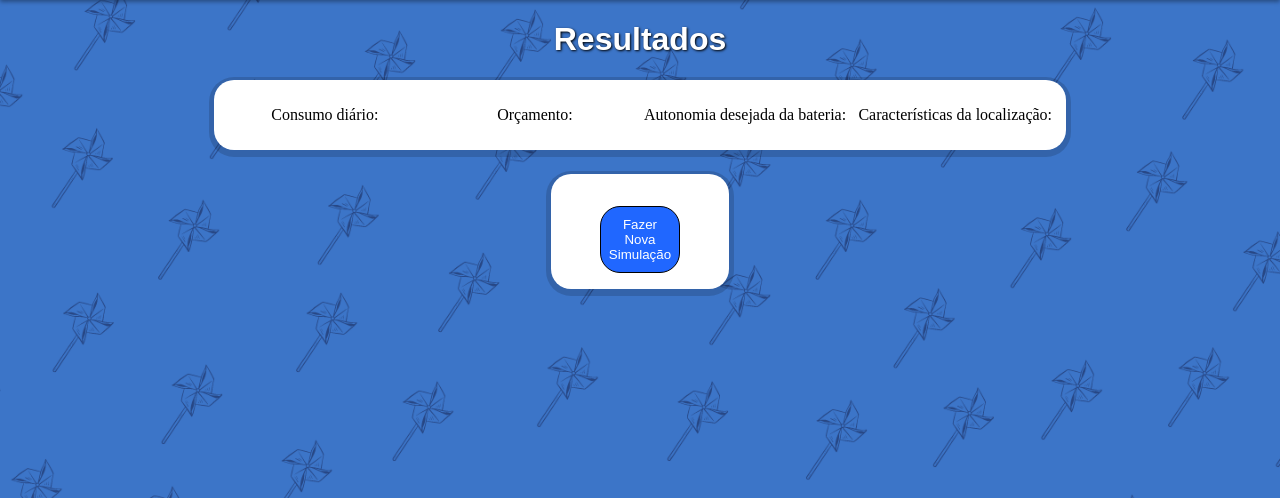
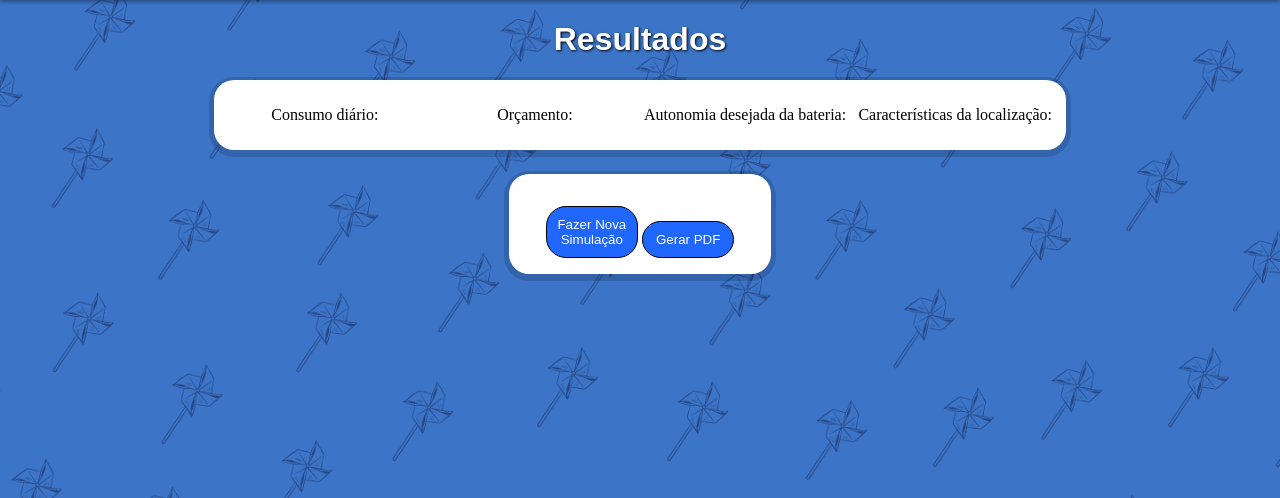
Before and after one commit to EquipeE/EQ_E, a PHP site: page /resultado.php in a window 1280 px wide. Shown: the part 76-574 px from the top of the page. Run offline with PHP 8.4, Linux system fonts and the light colour scheme; a user stored in the database is signed in.

Commit message:
Adicionando gerador de PDFs dos resultados.

```diff
--- a/html/resultado.php
+++ b/html/resultado.php
@@ -46,6 +46,7 @@
 		<main class='blurred-card'>
 		<?php if ($success) include '../php/resultado.php' ?>
                 <a href="calc.php"><button>Fazer Nova Simulação</button></a>
+                <a onclick='window.print()'><button>Gerar PDF</button></a>
 		</main>
         </div>
     <footer>
```
